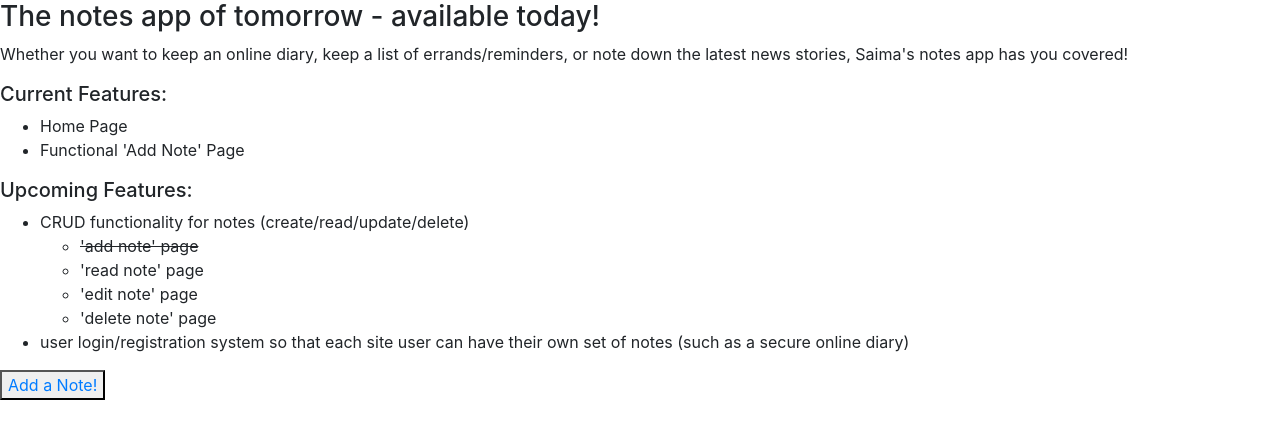
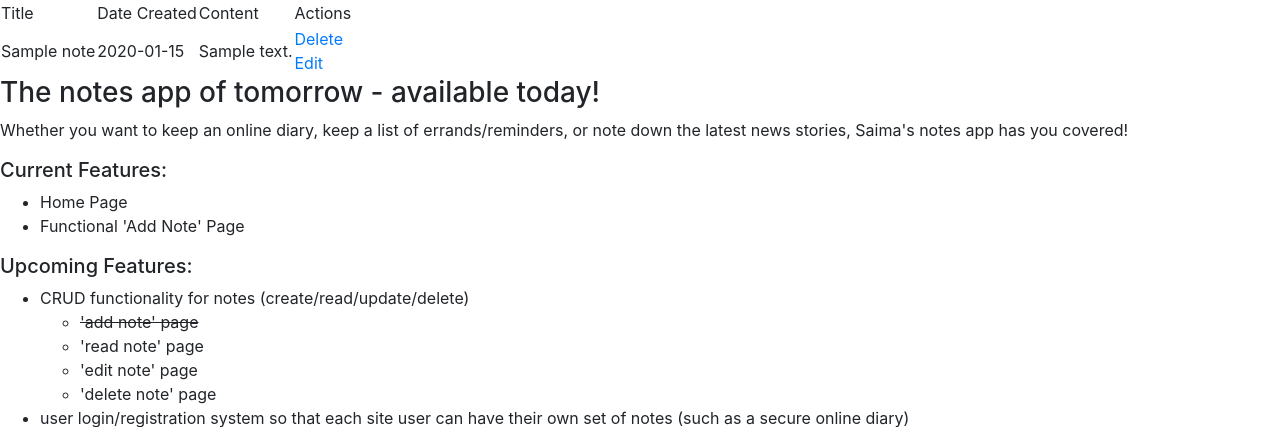
Before and after one commit to saimayunus925/notes-app, a Flask app: page / in a window 1280 px wide. Shown: the part 56-483 px from the top of the page. Run offline with Flask 2, Linux system fonts and the light colour scheme; tables that the repository leaves empty hold one stand-in row (values such as "Sample post"); some libraries are stand-ins or nearby versions.

Commit message:
added table of current notes to home page

```diff
--- a/notes_app/__init__.py
+++ b/notes_app/__init__.py
@@ -26,7 +26,8 @@ from .models import Note # importing our Flask data models (data model: class th
 @notes_app.route('/')
 @notes_app.route('/index')
 def index():
-    return render_template('index.html')
+    notes = Note.query.order_by(Note.date_created).all() # list of all notes in DB, ordered by when they were created
+    return render_template('index.html', notes=notes) # return home page with 'notes' passed in
 
 # 'add note' route -> 'C' part of 'CRUD'
 @notes_app.route('/add_note', methods=['POST', 'GET'])
--- a/notes_app/templates/index.html
+++ b/notes_app/templates/index.html
@@ -4,6 +4,29 @@
 {% block title %}<title>Home Page</title>{% endblock %}
 
 {% block content %}
+
+    <!-- list of notes -->
+    {% for note in notes %}
+    <table class="notesTable">
+        <tr>
+            <td>Title</td>
+            <td>Date Created</td>
+            <td>Content</td>
+            <td>Actions</td>
+        </tr>
+        <tr>
+            <td>{{note.title}}</td>
+            <td>{{note.date_created.date()}}</td>
+            <td>{{note.content}}</td>
+            <td>
+                <a href="#">Delete</a>
+                <br>
+                <a href="#">Edit</a>
+            </td>
+        </tr>
+    </table>
+    {% endfor %}
+
     <h3>The notes app of tomorrow - available today!</h3>
     <p>
         Whether you want to keep an online diary, keep a list of errands/reminders, or note down
```
